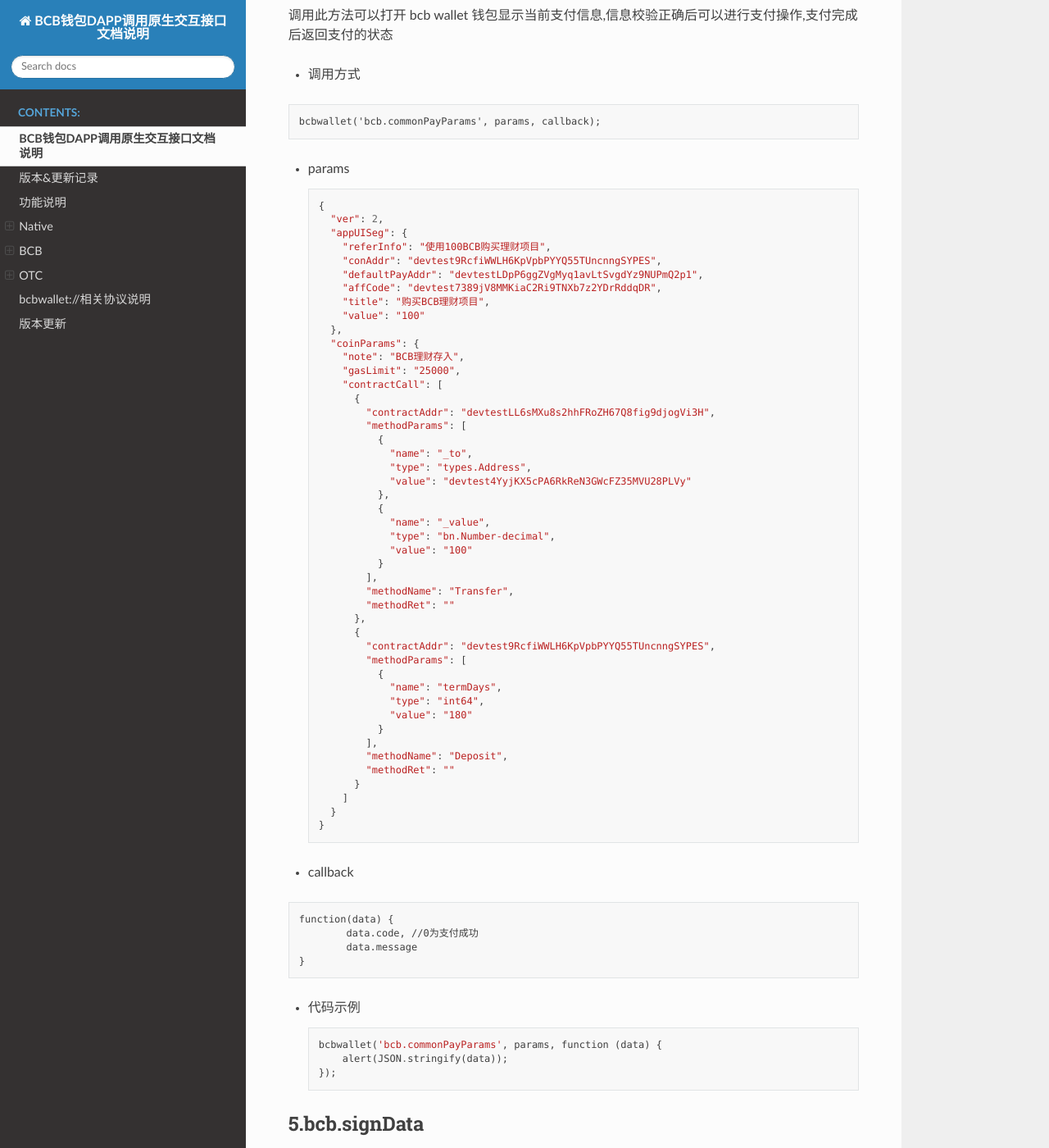
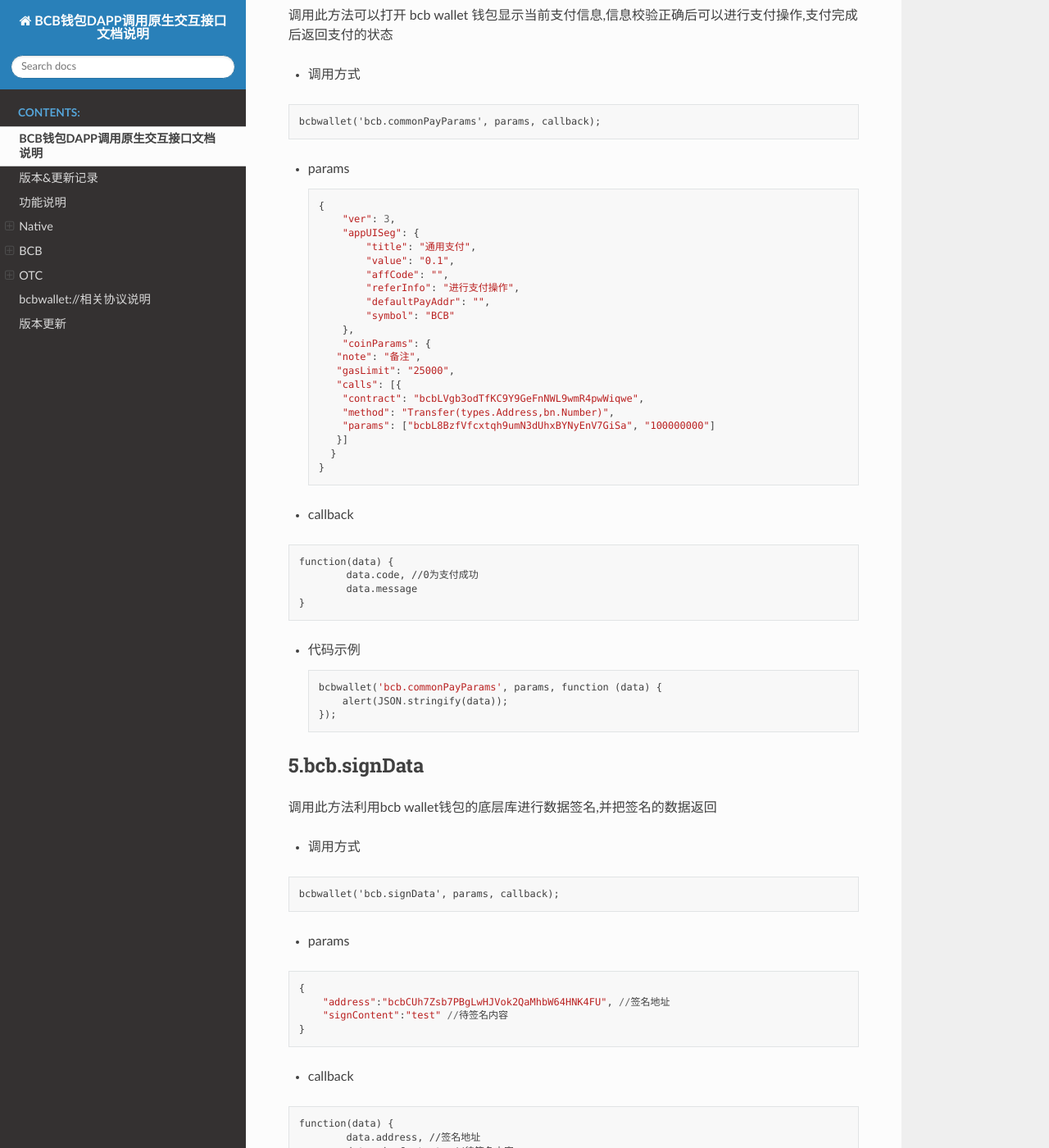
Before and after one commit to bcbwallet/bcbwallet-app, a Sphinx documentation site: the page built from docs/jsapi.md, in a window 1280 px wide and 1400 px high, scrolled down 5798 px. Shown: the whole window at 82% size. Built offline with Sphinx 7.4.7 and the Read the Docs theme 2.0.0, drawn with Linux system fonts in a browser that asks for light colours.

Commit message:
change jsapi

````diff
--- a/docs/jsapi.md
+++ b/docs/jsapi.md
@@ -316,49 +316,23 @@
 
   ```
   {
-    "ver": 2,
-    "appUISeg": {
-      "referInfo": "使用100BCB购买理财项目",
-      "conAddr": "devtest9RcfiWWLH6KpVpbPYYQ55TUncnngSYPES",
-      "defaultPayAddr": "devtestLDpP6ggZVgMyq1avLtSvgdYz9NUPmQ2p1",
-      "affCode": "devtest7389jV8MMKiaC2Ri9TNXb7z2YDrRddqDR",
-      "title": "购买BCB理财项目",
-      "value": "100"
-    },
-    "coinParams": {
-      "note": "BCB理财存入",
-      "gasLimit": "25000",
-      "contractCall": [
-        {
-          "contractAddr": "devtestLL6sMXu8s2hhFRoZH67Q8fig9djogVi3H",
-          "methodParams": [
-            {
-              "name": "_to",
-              "type": "types.Address",
-              "value": "devtest4YyjKX5cPA6RkReN3GWcFZ35MVU28PLVy"
-            },
-            {
-              "name": "_value",
-              "type": "bn.Number-decimal",
-              "value": "100"
-            }
-          ],
-          "methodName": "Transfer",
-          "methodRet": ""
-        },
-        {
-          "contractAddr": "devtest9RcfiWWLH6KpVpbPYYQ55TUncnngSYPES",
-          "methodParams": [
-            {
-              "name": "termDays",
-              "type": "int64",
-              "value": "180"
-            }
-          ],
-          "methodName": "Deposit",
-          "methodRet": ""
-        }
-      ]
+      "ver": 3,
+      "appUISeg": {
+          "title": "通用支付",
+          "value": "0.1",
+          "affCode": "",
+          "referInfo": "进行支付操作",
+          "defaultPayAddr": "",
+          "symbol": "BCB"
+      },
+      "coinParams": {
+     "note": "备注",
+     "gasLimit": "25000",
+     "calls": [{
+      "contract": "bcbLVgb3odTfKC9Y9GeFnNWL9wmR4pwWiqwe",
+      "method": "Transfer(types.Address,bn.Number)",
+      "params": ["bcbL8BzfVfcxtqh9umN3dUhxBYNyEnV7GiSa", "100000000"]
+     }]
     }
   }
   ```
--- /dev/null
+++ b/docs/source/conf.py
@@ -0,0 +1,70 @@
+# Configuration file for the Sphinx documentation builder.
+#
+# This file only contains a selection of the most common options. For a full
+# list see the documentation:
+# https://www.sphinx-doc.org/en/master/usage/configuration.html
+
+# -- Path setup --------------------------------------------------------------
+
+# If extensions (or modules to document with autodoc) are in another directory,
+# add these directories to sys.path here. If the directory is relative to the
+# documentation root, use os.path.abspath to make it absolute, like shown here.
+#
+# import os
+# import sys
+# sys.path.insert(0, os.path.abspath('.'))
+
+import sphinx_rtd_theme
+
+# -- Project information -----------------------------------------------------
+
+project = 'BCB钱包DAPP调用原生交互接口文档说明'
+copyright = '2019, bcbwallet'
+author = 'bcbwallet'
+
+# The full version, including alpha/beta/rc tags
+release = '1.0'
+
+
+
+
+
+# -- General configuration ---------------------------------------------------
+
+# Add any Sphinx extension module names here, as strings. They can be
+# extensions coming with Sphinx (named 'sphinx.ext.*') or your custom
+# ones.
+extensions = [
+    'recommonmark'
+]
+
+# Add any paths that contain templates here, relative to this directory.
+templates_path = ['_templates']
+
+# List of patterns, relative to source directory, that match files and
+# directories to ignore when looking for source files.
+# This pattern also affects html_static_path and html_extra_path.
+exclude_patterns = ['_build', 'Thumbs.db', '.DS_Store']
+
+
+# -- Options for HTML output -------------------------------------------------
+
+# The theme to use for HTML and HTML Help pages.  See the documentation for
+# a list of builtin themes.
+#
+html_theme = "sphinx_rtd_theme"
+
+html_theme_path = [sphinx_rtd_theme.get_html_theme_path()]
+
+# Add any paths that contain custom static files (such as style sheets) here,
+# relative to this directory. They are copied after the builtin static files,
+# so a file named "default.css" will overwrite the builtin "default.css".
+html_static_path = ['_static']
+
+source_suffix = {
+    '.rst': 'restructuredtext',
+    '.txt': 'markdown',
+    '.md': 'markdown',
+}
+
+master_doc = 'index'
````
Also changed, not shown: docs/jsapi.rst (+18 -43 lines).
